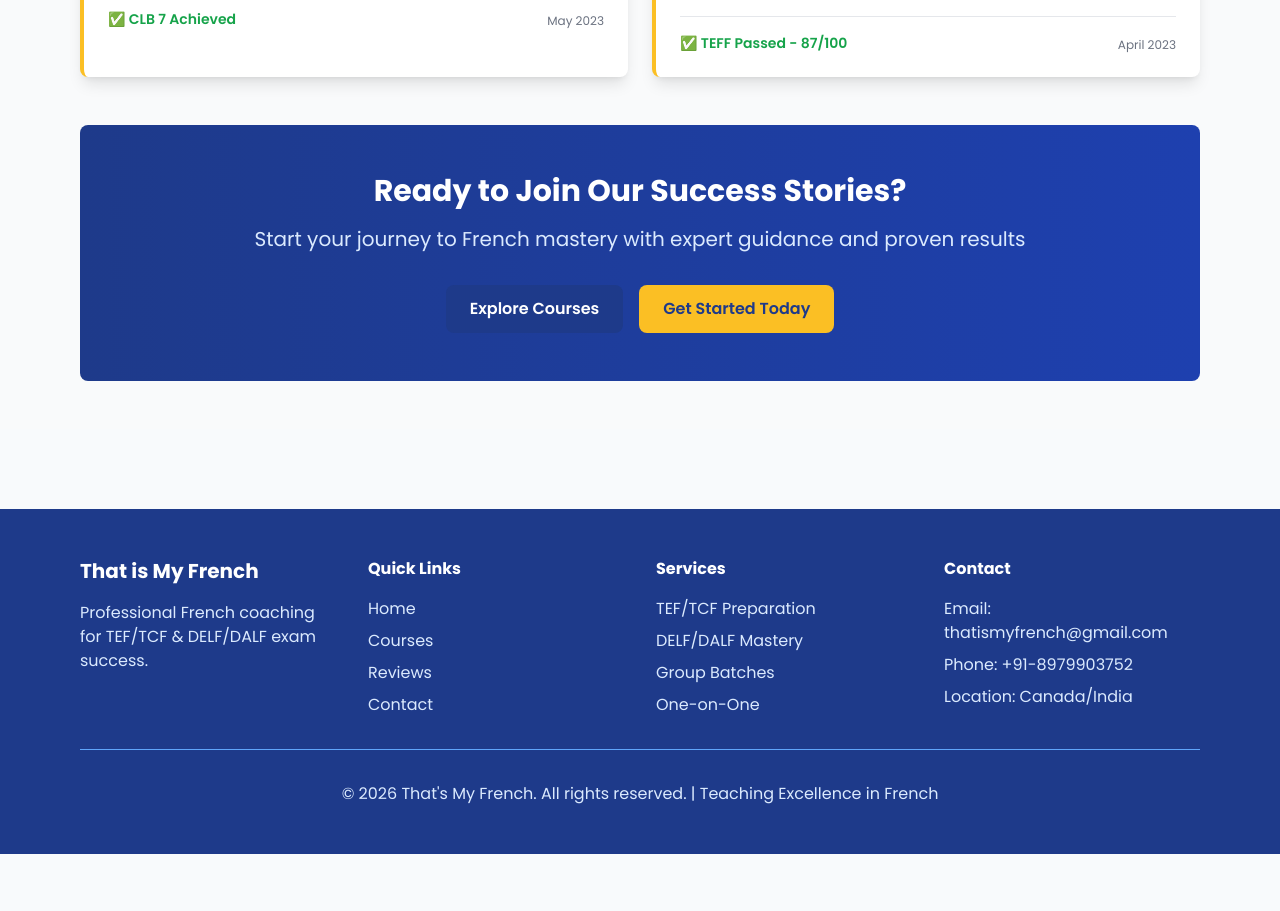
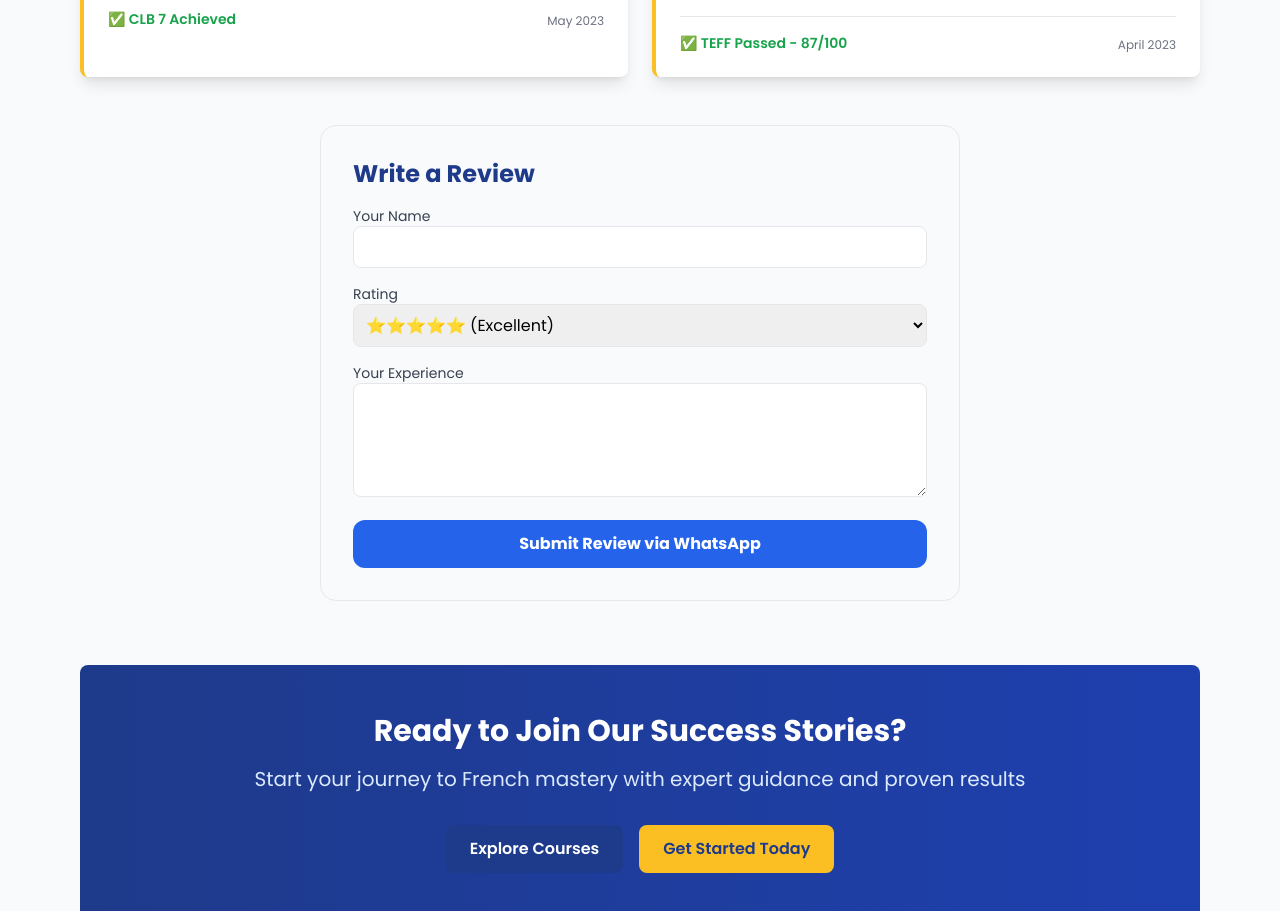
Before and after one commit to kabeerk27/that-smyfrench, a Next.js app: page /reviews in a window 1280 px wide. Shown: the part 2109-3020 px from the top of the page. Before the commit the page ends 2963 px from the top, so only its background shows below. Built offline with nearby package versions, Linux system fonts and the light colour scheme.

Commit message:
placed review form before CTA

```diff
--- a/src/app/reviews/page.tsx
+++ b/src/app/reviews/page.tsx
@@ -1,3 +1,4 @@
+import AddReview from '@/components/AddReview';
 'use client';
 
 import { useState } from 'react';
@@ -199,6 +200,9 @@ export default function ReviewsPage() {
             </div>
           ))}
         </div>
+        <div className="max-w-2xl mx-auto mb-16 px-4">
+        <AddReview />
+        </div>
 
         {/* CTA Section */}
         <div className="bg-gradient-to-r from-primary to-blue-800 text-white rounded-lg p-12 text-center">
--- /dev/null
+++ b/src/components/AddReview.tsx
@@ -0,0 +1,54 @@
+"use client";
+import React, { useState } from 'react';
+
+export default function AddReview() {
+  const [review, setReview] = useState({ name: '', rating: '5', message: '' });
+
+  const handleSubmit = (e: React.FormEvent) => {
+    e.preventDefault();
+
+    // This formats the message for your WhatsApp
+    const whatsappMessage = `Hi! I'd like to leave a review for That is My French:%0A%0A*Name:* ${review.name}%0A*Rating:* ${review.rating}/5 stars%0A*Review:* ${review.message}`;
+
+    // Replace with your actual WhatsApp number
+    window.open(`https://wa.me/918979903752?text=${whatsappMessage}`, '_blank');
+  };
+
+  return (
+    <section className="bg-gray-50 p-8 rounded-2xl border border-gray-200 mt-10">
+      <h3 className="text-2xl font-bold text-blue-900 mb-4">Write a Review</h3>
+      <form onSubmit={handleSubmit} className="space-y-4">
+        <div>
+          <label className="block text-sm font-medium text-gray-700">Your Name</label>
+          <input
+            type="text" required
+            className="w-full p-2 border rounded-lg focus:ring-2 focus:ring-blue-500 text-black"
+            onChange={(e) => setReview({...review, name: e.target.value})}
+          />
+        </div>
+        <div>
+          <label className="block text-sm font-medium text-gray-700">Rating</label>
+          <select
+            className="w-full p-2 border rounded-lg text-black"
+            onChange={(e) => setReview({...review, rating: e.target.value})}
+          >
+            <option value="5">⭐⭐⭐⭐⭐ (Excellent)</option>
+            <option value="4">⭐⭐⭐⭐ (Good)</option>
+            <option value="3">⭐⭐⭐ (Average)</option>
+          </select>
+        </div>
+        <div>
+          <label className="block text-sm font-medium text-gray-700">Your Experience</label>
+          <textarea
+            required rows={4}
+            className="w-full p-2 border rounded-lg text-black"
+            onChange={(e) => setReview({...review, message: e.target.value})}
+          ></textarea>
+        </div>
+        <button type="submit" className="w-full bg-blue-600 text-white py-3 rounded-xl font-bold hover:bg-blue-700 transition">
+          Submit Review via WhatsApp
+        </button>
+      </form>
+    </section>
+  );
+}
```
